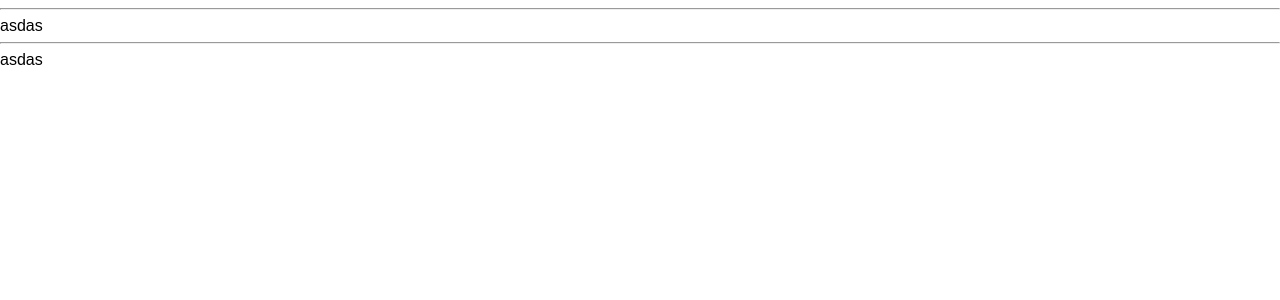
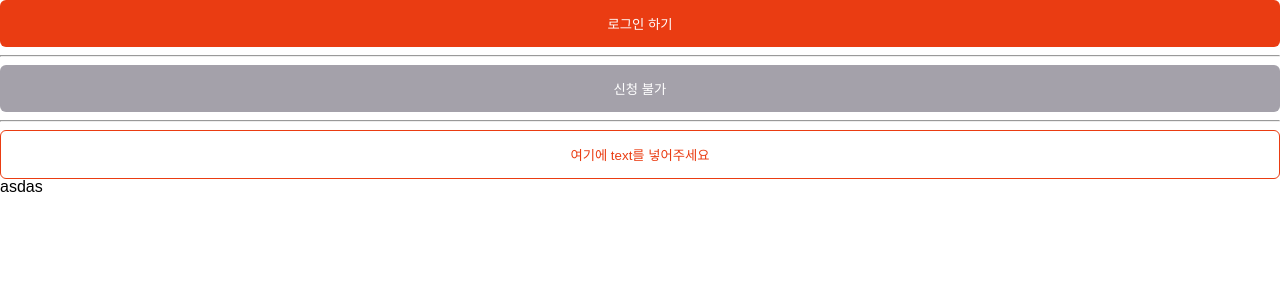
Before and after one commit to the-julge-part3-6team/the-julge-part3-6team, a Next.js app: page /dev-preview in a window 1280 px wide. Shown: the top 300 px of the page. Built offline with nearby package versions, Linux system fonts and the light colour scheme; a web font is replaced by a local one.

Commit message:
공통 컴포넌트 - button 구현

```diff
--- a/src/pages/dev-preview/index.tsx
+++ b/src/pages/dev-preview/index.tsx
@@ -1,9 +1,15 @@
+import CustomButton from '@/shared/components/Button/CustomButton/CustomButton';
+import GrayButton from '@/shared/components/Button/GrayButton/GrayButton';
+import RedButton from '@/shared/components/Button/RedButton/RedButton';
+
 const index = () => {
   return (
     <>
+      <RedButton text="로그인 하기" />
       <hr />
-      <div>asdas</div>
+      <GrayButton text="신청 불가" />
       <hr />
+      <CustomButton text="여기에 text를 넣어주세요" color="#EA3C12" />
       <div>asdas</div>
     </>
   );
--- /dev/null
+++ b/src/shared/components/Button/CustomButton/CustomButton.tsx
@@ -0,0 +1,13 @@
+import React from 'react';
+import * as S from './customButton.styled';
+
+interface Props {
+  text: string;
+  color: string;
+}
+
+const CustomButton = ({ text, color }: Props) => {
+  return <S.CustomButton $color={color}>{text}</S.CustomButton>;
+};
+
+export default CustomButton;
--- /dev/null
+++ b/src/shared/components/Button/CustomButton/customButton.styled.ts
@@ -0,0 +1,19 @@
+import theme from '@/styles/theme';
+import styled from 'styled-components';
+
+interface CustomButtonProps {
+  $color: string;
+}
+
+export const CustomButton = styled.button<CustomButtonProps>`
+  display: flex;
+  justify-content: center;
+  align-items: c enter;
+  padding: 14px 0;
+  width: 100%;
+
+  border: ${props => `1px solid ${props.$color}`};
+  border-radius: 6px;
+  background-color: ${theme.Colors.White};
+  color: ${props => props.$color};
+`;
--- /dev/null
+++ b/src/shared/components/Button/GrayButton/GrayButton.tsx
@@ -0,0 +1,12 @@
+import React from 'react';
+import * as S from './grayButton.styled';
+
+interface Props {
+  text: string;
+}
+
+const GrayButton = ({ text }: Props) => {
+  return <S.GrayButton>{text}</S.GrayButton>;
+};
+
+export default GrayButton;
--- /dev/null
+++ b/src/shared/components/Button/GrayButton/grayButton.styled.ts
@@ -0,0 +1,14 @@
+import theme from '@/styles/theme';
+import styled from 'styled-components';
+
+export const GrayButton = styled.button`
+  display: flex;
+  justify-content: center;
+  align-items: center;
+  padding: 14px 0;
+  width: 100%;
+
+  border-radius: 6px;
+  background-color: ${theme.Colors.Gray[40]};
+  color: ${theme.Colors.White};
+`;
--- /dev/null
+++ b/src/shared/components/Button/RedButton/RedButton.tsx
@@ -0,0 +1,12 @@
+import React from 'react';
+import * as S from './redButton.styled';
+
+interface Props {
+  text: string;
+}
+
+const PrimaryButton = ({ text }: Props) => {
+  return <S.RedButton>{text}</S.RedButton>;
+};
+
+export default PrimaryButton;
--- /dev/null
+++ b/src/shared/components/Button/RedButton/redButton.styled.ts
@@ -0,0 +1,14 @@
+import theme from '@/styles/theme';
+import { styled } from 'styled-components';
+
+export const RedButton = styled.button`
+  display: flex;
+  justify-content: center;
+  align-items: center;
+  padding: 14px 0;
+  width: 100%;
+
+  border-radius: 6px;
+  background-color: ${theme.Colors.Red[50]};
+  color: ${theme.Colors.White};
+`;
--- a/src/styles/theme.ts
+++ b/src/styles/theme.ts
@@ -10,6 +10,7 @@ const Colors = {
     5: '#FAFAFA',
   },
   Red: {
+    50: '#EA3C12',
     40: '#FF4040',
     30: '#FF8D72',
     20: '#FFAF9B',
```
Also changed, not shown: src/shared/components/Button/PrimaryButton/PrimaryButton.tsx (deleted, +0 -8 lines), src/shared/components/Button/PrimaryButton/primaryButton.styled.ts (deleted, +0 -9 lines), 1 other file (tests, documents, lock files or other folders).
